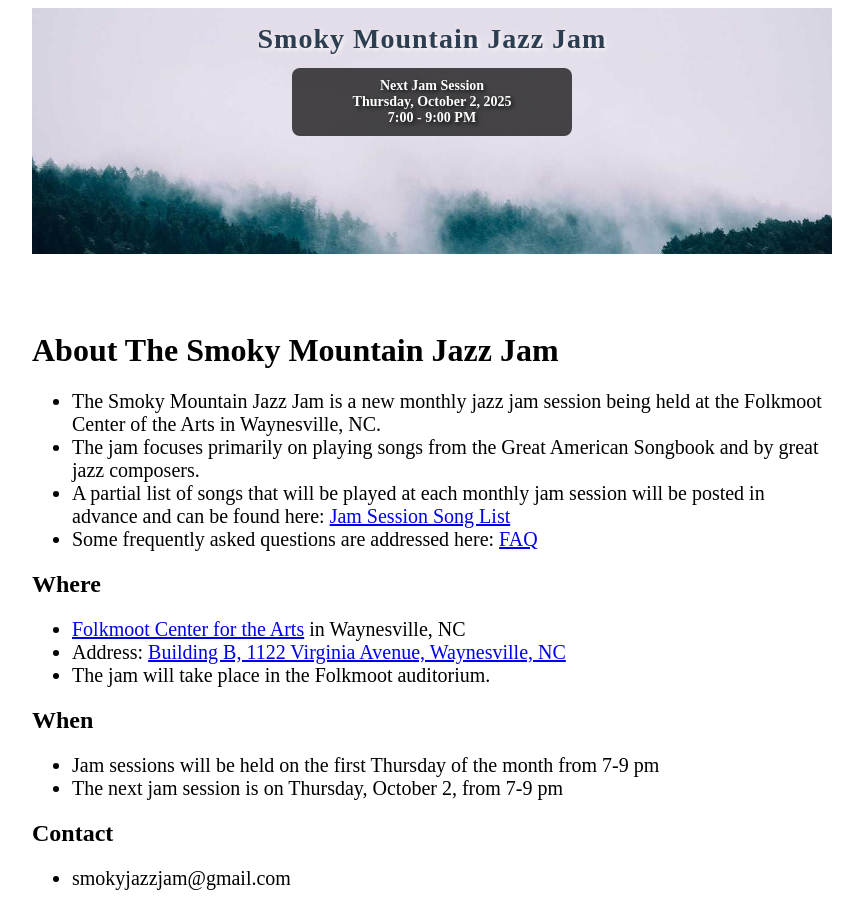
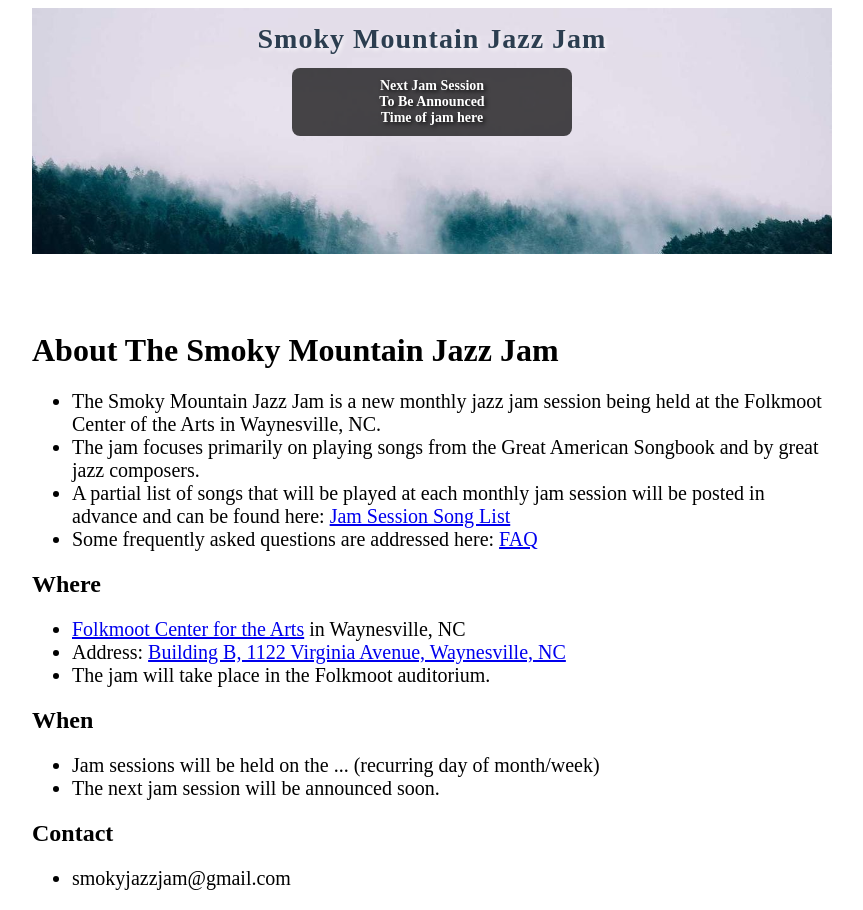
Before and after one commit to smokyjazzjam/smokyjazzjam, a Jekyll site: the page built from index.md, in a window 1280 px wide. Shown: the whole page, without its empty margins (208-1071 px from the left). Built offline with Jekyll 4.4.1, drawn with Linux system fonts in a browser that asks for light colours.

Commit message:
Update index.md

```diff
--- a/index.md
+++ b/index.md
@@ -87,8 +87,8 @@ layout: default
     </div>
     <div class="overlay-text">
       Next Jam Session<br>
-      Thursday, October 2, 2025<br>
-      7:00 - 9:00 PM
+      To Be Announced<br>
+      Time of jam here
     </div>
   </div>
 </div>
@@ -116,8 +116,8 @@ layout: default
   <h2><strong>When</strong></h2>
 
   <ul class="larger-text">
-    <li>Jam sessions will be held on the first Thursday of the month from 7-9 pm</li>
-    <li>The next jam session is on Thursday, October 2, from 7-9 pm</li>
+    <li>Jam sessions will be held on the ... (recurring day of month/week)</li>
+    <li>The next jam session will be announced soon.</li>
   </ul>
 
   <h2><strong>Contact</strong></h2>
```
